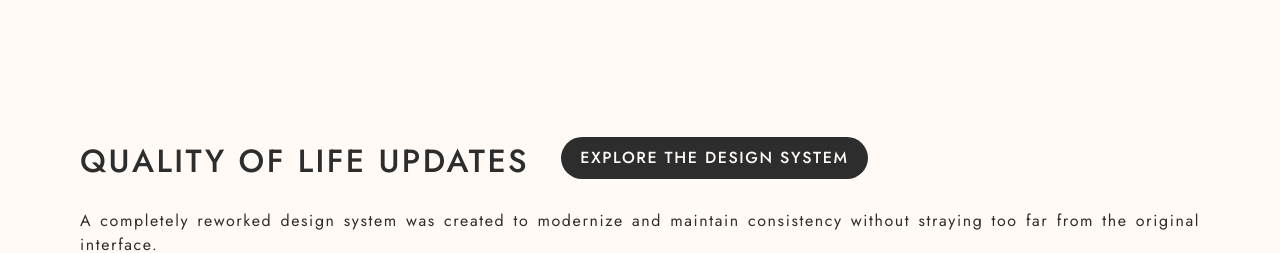
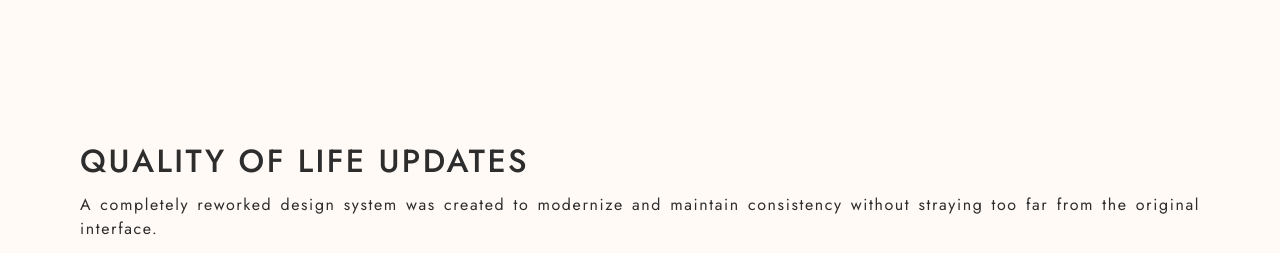
Before and after one commit to leansx/portfolio-new, a React (Vite) app: page /projects/pplc in a window 1280 px wide. Shown: the part 1820-2073 px from the top of the page. Built offline with nearby package versions, Linux system fonts and the light colour scheme.

Commit message:
button fix

```diff
--- a/src/pages/Pplc.jsx
+++ b/src/pages/Pplc.jsx
@@ -127,10 +127,10 @@ function Pplc() {
           <div className="ring-project-textblock">
             <VariableTextBlock
               title={"Quality of life updates"}
-              button={"Explore The Design System"}
-              link={
-                "https://www.figma.com/design/QCEtdPPjQ34L1zEHCmtKVQ/PPLC-Case-Study?node-id=61-258"
-              }
+              // button={"Explore The Design System"}
+              // link={
+              //   "https://www.figma.com/design/QCEtdPPjQ34L1zEHCmtKVQ/PPLC-Case-Study?node-id=61-258"
+              // }
               description={
                 "A completely reworked design system was created to modernize and maintain consistency without straying too far from the original interface."
               }
```
